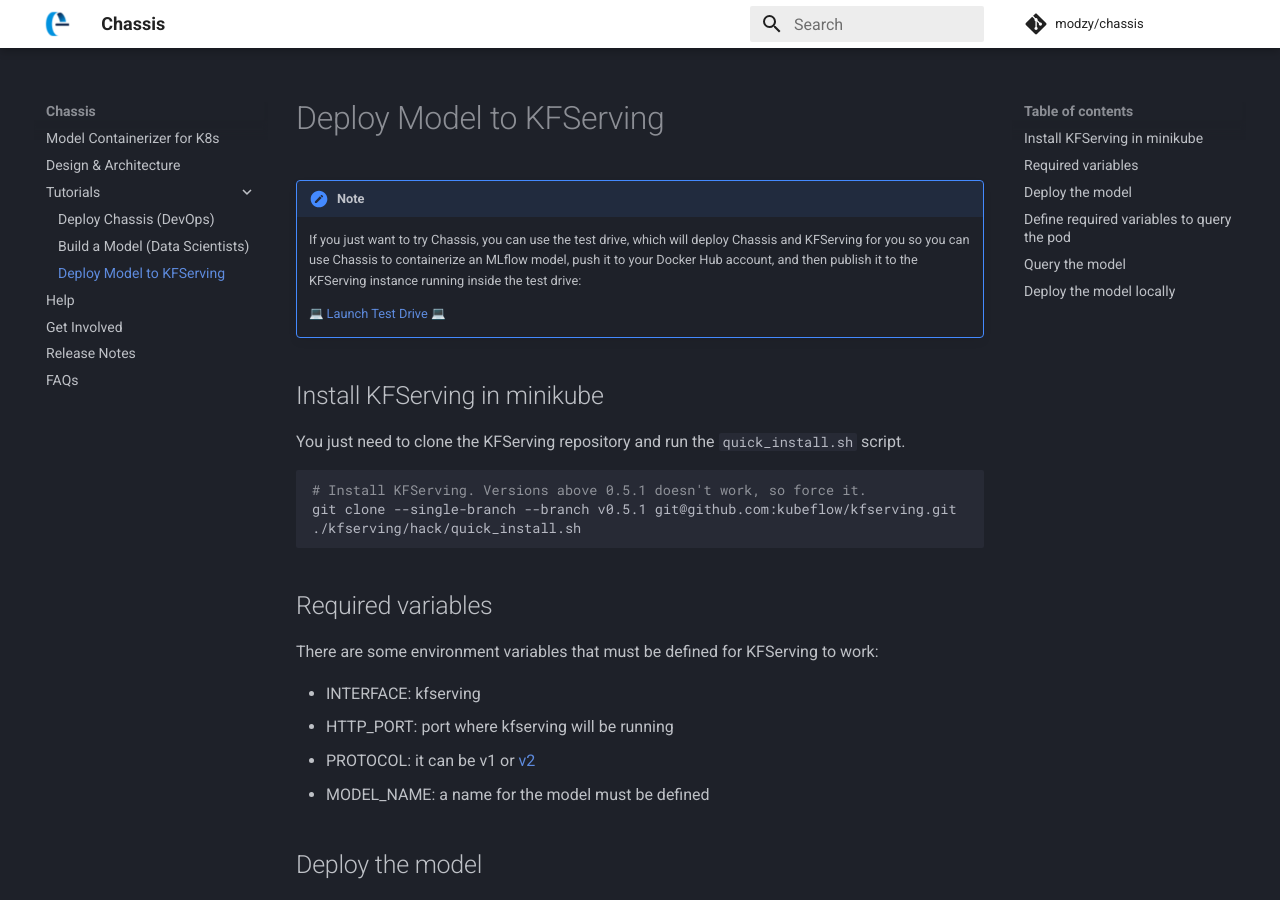
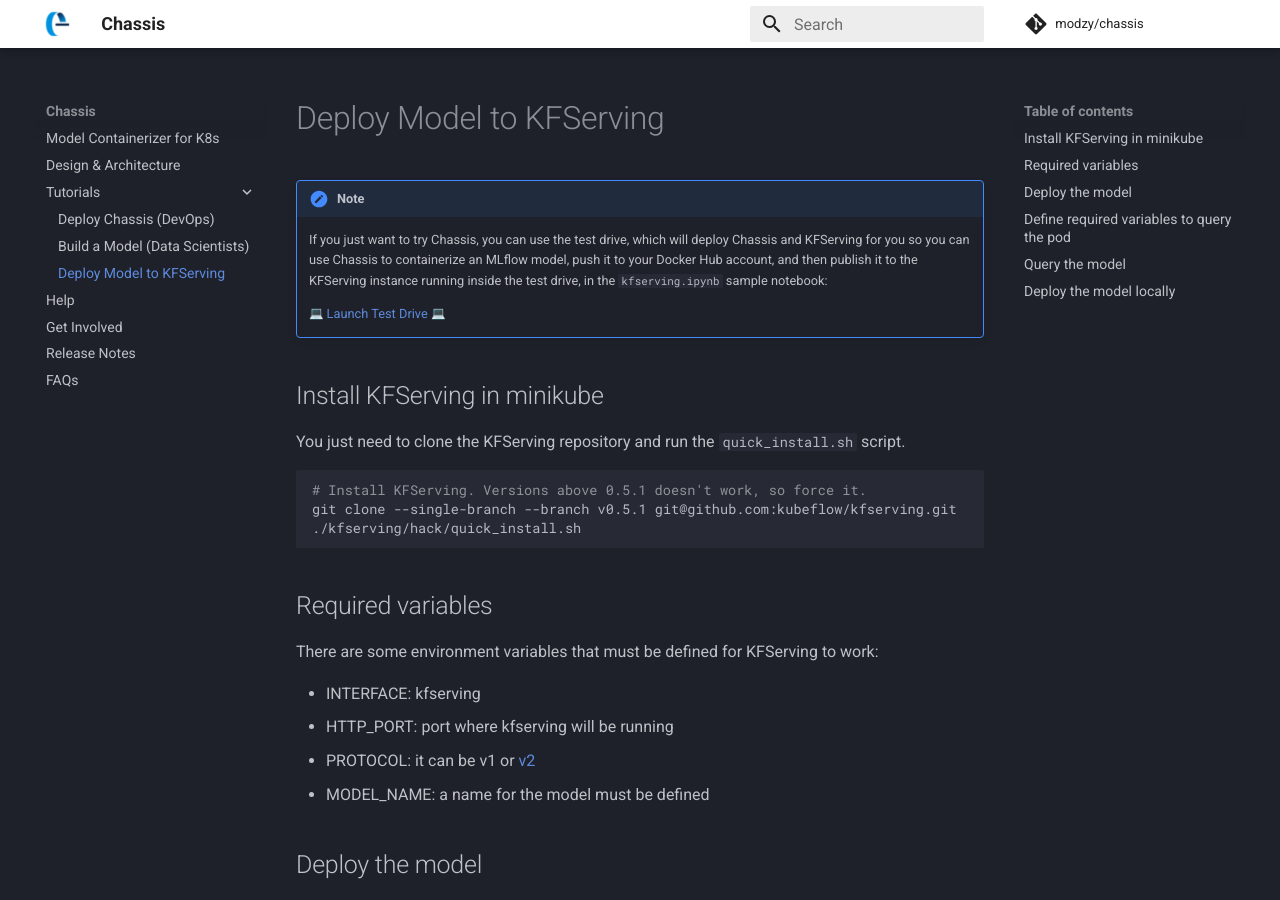
Before and after one commit to chassisml/chassis, an MkDocs documentation site: the page built from docs/docs/tutorials/ds-deploy.md, in a window 1280 px wide and 900 px high. Built offline with MkDocs 1.6.1 and Material for MkDocs 9.7.7, drawn with Linux system fonts in a browser that asks for light colours; emoji names are drawn with the system emoji font; comment, search, counter and statistics services are not loaded.

Commit message:
Update ds-deploy.md

```diff
--- a/docs/docs/tutorials/ds-deploy.md
+++ b/docs/docs/tutorials/ds-deploy.md
@@ -1,7 +1,7 @@
 # Deploy Model to KFServing
 
 !!! note
-    If you just want to try Chassis, you can use the test drive, which will deploy Chassis and KFServing for you so you can use Chassis to containerize an MLflow model, push it to your Docker Hub account, and then publish it to the KFServing instance running inside the test drive:
+    If you just want to try Chassis, you can use the test drive, which will deploy Chassis and KFServing for you so you can use Chassis to containerize an MLflow model, push it to your Docker Hub account, and then publish it to the KFServing instance running inside the test drive, in the `kfserving.ipynb` sample notebook:
 
     <a href="https://testfaster.ci/launch?embedded=true&repo=https://github.com/combinator-ml/terraform-k8s-chassis&file=examples/testfaster/.testfaster.yml" target="_blank">:computer: Launch Test Drive :computer:</a>
 
```
